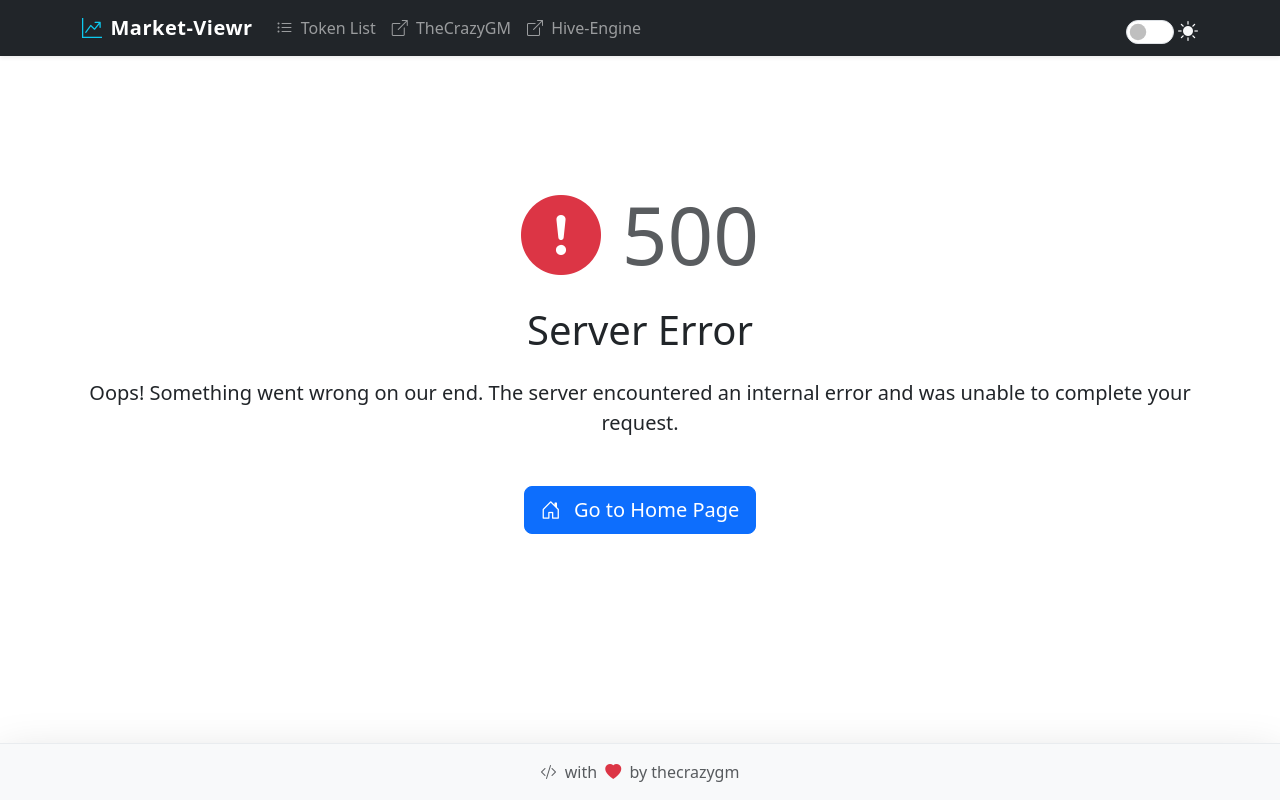
After one commit to TheCrazyGM/market-viewr, a Flask app: template templates/error_500.html in a window 1280 px wide. The commit adds this page. Run offline with Flask 3, Linux system fonts and the light colour scheme; the template is opened without the code that fills it, so the values that code supplies are empty; some libraries are stand-ins or nearby versions.

Commit message:
Improve market viewer functionality and UI
- Add proper dark mode toggle with persistent state
- Implement chart time period controls (7d/30d/90d/All)
- Enhance security with image URL validation
- Add custom error pages (404/500/generic)
- Improve UI with Bootstrap icons and consistent styling
- Fix chart rendering and template issues

🤖 Generated with [Claude Code](https://claude.ai/code)
Co-Authored-By: Claude <noreply@anthropic.com>

```diff
--- a/app.py
+++ b/app.py
@@ -1,15 +1,49 @@
 import json
+import re
 from datetime import datetime
+from urllib.parse import urlparse
 
 import pandas as pd
 import plotly
 import plotly.graph_objects as go
 import requests
-from flask import Flask, redirect, render_template, url_for
+from flask import Flask, redirect, render_template, request, url_for, abort
+from werkzeug.exceptions import HTTPException
 from hiveengine.api import Api
 from hiveengine.market import Market
 
 app = Flask(__name__)
+
+
+# Error handlers
+@app.errorhandler(404)
+def page_not_found(e):
+    """Handle 404 errors by showing a custom page."""
+    return render_template("error_404.html"), 404
+
+
+@app.errorhandler(500)
+def server_error(e):
+    """Handle 500 errors by showing a custom page."""
+    return render_template("error_500.html"), 500
+
+
+@app.errorhandler(Exception)
+def handle_exception(e):
+    """Handle any unexpected exceptions."""
+    # Pass through HTTP errors
+    if isinstance(e, HTTPException):
+        return e
+
+    # Log the error for debugging
+    app.logger.error(f"Unhandled exception: {str(e)}")
+
+    # Show generic error page
+    return render_template(
+        "error_generic.html",
+        code="500 - Server Error",
+        message="An unexpected error occurred. Please try again later."
+    ), 500
 
 
 # Custom Jinja2 filter for formatting timestamps
@@ -25,6 +59,31 @@ HE_HISTORY_API = "https://history.hive-engine.com"
 # Initialize hiveengine API
 he_api = Api(url="https://engine.thecrazygm.com/")
 he_market = Market()
+
+
+# Validate if URL is an image
+def is_valid_image_url(url):
+    """Check if a URL points to a valid image."""
+    if not url:
+        return False
+
+    # Basic URL validation
+    try:
+        result = urlparse(url)
+        if not all([result.scheme, result.netloc]):
+            return False
+
+        # Check for common image extensions
+        if not re.search(r"\.(jpg|jpeg|png|gif|svg|webp)$", url.lower()):
+            return False
+
+        # Check for potential script injection
+        if re.search(r"<script|javascript:|data:|onerror=", url.lower()):
+            return False
+
+        return True
+    except Exception:
+        return False
 
 
 # Get list of tokens
@@ -52,21 +111,28 @@ def get_token_info(token):
         ):
             try:
                 token_info["metadata"] = json.loads(token_info["metadata"])
+
+                # Validate icon URL if present
+                if token_info["metadata"] and "icon" in token_info["metadata"]:
+                    if not is_valid_image_url(token_info["metadata"]["icon"]):
+                        # Remove or replace invalid icon
+                        token_info["metadata"]["icon"] = None
+
             except json.JSONDecodeError:
                 # If metadata is not valid JSON, keep it as is
                 pass
 
         return token_info
-    except Exception as e:
-        print(f"Error getting token info: {e}")
+    except Exception:
         return None
 
 
 # Get token market data
-def get_market_data(symbol, days=7):
+def get_market_data(symbol, days=30):
     # Calculate timestamp in milliseconds
     timestamp_start = int((datetime.now().timestamp() - days * 24 * 60 * 60) * 1000)
     url = f"{HE_HISTORY_API}/marketHistory?symbol={symbol}&timestampStart={timestamp_start}"
+
     response = requests.get(url)
     if response.status_code == 200:
         data = response.json()
@@ -92,14 +158,14 @@ def get_trade_history(symbol, limit=20):
         # Use the Hive-Engine API to get trade history
         trades = he_market.get_trades_history(symbol=symbol, limit=limit)
         return trades
-    except Exception as e:
-        print(f"Error fetching trade history for {symbol}: {e}")
+    except Exception:
         return []
 
 
 # Routes
 @app.route("/")
 def index():
+    """Display the homepage with a list of all tokens."""
     # Get all tokens
     tokens = get_tokens()
 
@@ -108,6 +174,13 @@ def index():
         if token and "metadata" in token and isinstance(token["metadata"], str):
             try:
                 token["metadata"] = json.loads(token["metadata"])
+
+                # Validate icon URL if present
+                if token["metadata"] and "icon" in token["metadata"]:
+                    if not is_valid_image_url(token["metadata"]["icon"]):
+                        # Remove invalid icon
+                        token["metadata"]["icon"] = None
+
             except json.JSONDecodeError:
                 # If metadata is not valid JSON, keep it as is
                 pass
@@ -115,13 +188,17 @@ def index():
     return render_template("index.html", tokens=tokens)
 
 
+@app.route("/market/<token>/all")
+@app.route("/market/<token>/<int:days>")
 @app.route("/market/<token>")
-def market(token):
+def market(token, days=30):
+    """Display market data for a specific token."""
     token_info = get_token_info(token)
     if not token_info:
-        return redirect(url_for("index"))
+        abort(404)
 
-    market_data = get_market_data(token)
+    # Get market data with the specified timeframe
+    market_data = get_market_data(token, days=days)
 
     # Get buy and sell book
     buy_book = he_market.get_buy_book(symbol=token)
@@ -132,49 +209,64 @@ def market(token):
 
     # Create candlestick chart
     if market_data:
-        df = pd.DataFrame(market_data)
-        # Convert timestamp to datetime (timestamp is in seconds, not milliseconds)
-        df["timestamp"] = pd.to_datetime(df["timestamp"], unit="s")
+        try:
+            df = pd.DataFrame(market_data)
+            # Convert timestamp to datetime
+            # Check if timestamp appears to be in milliseconds
+            if df["timestamp"].max() > 1000000000000:  # Likely milliseconds if > 2001-09-09
+                df["timestamp"] = pd.to_datetime(df["timestamp"], unit="ms")
+            else:
+                df["timestamp"] = pd.to_datetime(df["timestamp"], unit="s")
 
-        fig = go.Figure(
-            data=[
-                go.Candlestick(
-                    x=df["timestamp"],
-                    open=df["openPrice"],
-                    high=df["highestPrice"],
-                    low=df["lowestPrice"],
-                    close=df["closePrice"],
-                    increasing_line=dict(color="#26a69a", width=2),
-                    decreasing_line=dict(color="#ef5350", width=2),
-                    increasing_fillcolor="#26a69a",
-                    decreasing_fillcolor="#ef5350",
-                )
-            ]
-        )
+            # Check if we should show all data or filter by days
+            is_all_time = request.path.endswith("/all")
 
-        fig.update_layout(
-            title=f"{token}/SWAP.HIVE Market Data",
-            xaxis_title="Date",
-            yaxis_title="Price (HIVE)",
-            xaxis_rangeslider_visible=False,
-            margin=dict(l=50, r=50, t=50, b=50),
-            height=500,
-            hovermode="x unified",
-            xaxis=dict(
-                showgrid=True,
-                gridcolor="#e9ecef",
-                linecolor="#ced4da",
-                tickcolor="#ced4da",
-            ),
-            yaxis=dict(
-                showgrid=True,
-                gridcolor="#e9ecef",
-                linecolor="#ced4da",
-                tickcolor="#ced4da",
-            ),
-        )
+            if not is_all_time:
+                # Filter the dataframe to only show the requested timespan
+                start_date = pd.Timestamp.now() - pd.Timedelta(days=days)
+                df = df[df["timestamp"] >= start_date]
 
-        chart_json = json.dumps(fig, cls=plotly.utils.PlotlyJSONEncoder)
+            fig = go.Figure(
+                data=[
+                    go.Candlestick(
+                        x=df["timestamp"],
+                        open=df["openPrice"],
+                        high=df["highestPrice"],
+                        low=df["lowestPrice"],
+                        close=df["closePrice"],
+                        increasing_line=dict(color="#26a69a", width=2),
+                        decreasing_line=dict(color="#ef5350", width=2),
+                        increasing_fillcolor="#26a69a",
+                        decreasing_fillcolor="#ef5350",
+                    )
+                ]
+            )
+
+            fig.update_layout(
+                title=f"{token}/SWAP.HIVE Market Data",
+                xaxis_title="Date",
+                yaxis_title="Price (HIVE)",
+                xaxis_rangeslider_visible=False,
+                margin=dict(l=50, r=50, t=50, b=50),
+                height=500,
+                hovermode="x unified",
+                xaxis=dict(
+                    showgrid=True,
+                    gridcolor="#e9ecef",
+                    linecolor="#ced4da",
+                    tickcolor="#ced4da",
+                ),
+                yaxis=dict(
+                    showgrid=True,
+                    gridcolor="#e9ecef",
+                    linecolor="#ced4da",
+                    tickcolor="#ced4da",
+                ),
+            )
+
+            chart_json = json.dumps(fig, cls=plotly.utils.PlotlyJSONEncoder)
+        except Exception:
+            chart_json = None
     else:
         chart_json = None
 
@@ -191,9 +283,10 @@ def market(token):
 
 @app.route("/view/<token>")
 def view(token):
+    """Display token information and richlist."""
     token_info = get_token_info(token)
     if not token_info:
-        return redirect(url_for("index"))
+        abort(404)
 
     richlist = get_richlist(token)
 
@@ -202,5 +295,11 @@ def view(token):
     )
 
 
+@app.route('/favicon.ico')
+def favicon():
+    """Serve the favicon."""
+    return redirect(url_for('static', filename='images/favicon.ico'))
+
+
 if __name__ == "__main__":
     app.run(debug=True, port=9000)
--- a/static/css/style.css
+++ b/static/css/style.css
@@ -3,6 +3,12 @@
 body {
     padding-bottom: 70px;
     /* For the fixed footer */
+    transition: background-color 0.3s ease;
+}
+
+.navbar-brand {
+    font-weight: 700;
+    letter-spacing: 0.5px;
 }
 
 .footer {
@@ -20,7 +26,13 @@ body {
 }
 
 .card-header {
+    display: flex;
+    align-items: center;
     font-weight: bold;
+}
+
+.card-header i {
+    margin-right: 0.5rem;
 }
 
 .table {
@@ -32,20 +44,37 @@ body {
     background-color: #0d6efd;
 }
 
+/* Add hover effect to buttons */
+.btn {
+    transition: all 0.2s ease;
+}
+
+.btn:hover {
+    transform: translateY(-1px);
+    box-shadow: 0 4px 8px rgba(0, 0, 0, 0.1);
+}
+
 /* Candlestick chart container */
 #candlestick-chart {
     width: 100%;
 }
 
-/* Theme toggle button styles */
+/* Error pages */
+.error-page {
+    min-height: 70vh;
+}
+
+/* Theme toggle switch styles */
 #themeToggle {
     cursor: pointer;
-    padding: 0.375rem 0.75rem;
-    border-radius: 0.25rem;
+    width: 3rem;
+    height: 1.5rem;
 }
 
-#themeToggle i {
+.form-check-label i {
     font-size: 1.25rem;
+    vertical-align: middle;
+    margin-left: 0.25rem;
 }
 
 /* Dark mode specific styles */
--- a/templates/base.html
+++ b/templates/base.html
@@ -13,27 +13,46 @@
     <script src="https://cdn.plot.ly/plotly-3.0.0.min.js" charset="utf-8"></script>
     <!-- Custom CSS -->
     <link rel="stylesheet" href="{{ url_for('static', filename='css/style.css') }}">
+    <link rel="icon" href="{{ url_for('static', filename='images/favicon.ico') }}" type="image/x-icon">
 </head>
 
 <body>
     <!-- Header -->
-    <nav class="navbar navbar-expand-lg navbar-dark bg-dark">
+    <nav class="navbar navbar-expand-lg navbar-dark bg-dark shadow-sm sticky-top">
         <div class="container">
-            <a class="navbar-brand" href="{{ url_for('index') }}">Market-Viewr</a>
+            <a class="navbar-brand" href="{{ url_for('index') }}">
+                <i class="bi bi-graph-up-arrow text-info me-2"></i>Market-Viewr
+            </a>
             <button class="navbar-toggler" type="button" data-bs-toggle="collapse" data-bs-target="#navbarNav">
                 <span class="navbar-toggler-icon"></span>
             </button>
             <div class="collapse navbar-collapse" id="navbarNav">
                 <ul class="navbar-nav me-auto">
                     <li class="nav-item">
-                        <a class="nav-link" href="{{ url_for('index') }}">Token List</a>
+                        <a class="nav-link" href="{{ url_for('index') }}">
+                            <i class="bi bi-list-ul me-1"></i> Token List
+                        </a>
+                    </li>
+                    <li class="nav-item">
+                        <a class="nav-link" href="https://thecrazygm.com" target="_blank">
+                            <i class="bi bi-box-arrow-up-right me-1"></i> TheCrazyGM
+                        </a>
+                    </li>
+
+                    <li class="nav-item">
+                        <a class="nav-link" href="https://hive-engine.com" target="_blank">
+                            <i class="bi bi-box-arrow-up-right me-1"></i> Hive-Engine
+                        </a>
                     </li>
                 </ul>
                 <div class="d-flex">
-                    <button class="btn btn-outline-light" id="themeToggle">
-                        <i class="bi bi-sun-fill" id="lightIcon"></i>
-                        <i class="bi bi-moon-fill d-none" id="darkIcon"></i>
-                    </button>
+                    <div class="form-check form-switch mt-2">
+                        <input class="form-check-input" type="checkbox" id="themeToggle">
+                        <label class="form-check-label text-light" for="themeToggle">
+                            <i class="bi bi-sun-fill" id="lightIcon"></i>
+                            <i class="bi bi-moon-fill d-none" id="darkIcon"></i>
+                        </label>
+                    </div>
                 </div>
             </div>
         </div>
@@ -45,9 +64,11 @@
     </div>
 
     <!-- Footer -->
-    <footer class="footer py-3 bg-light fixed-bottom" id="appFooter">
+    <footer class="footer py-3 bg-light fixed-bottom shadow-lg" id="appFooter">
         <div class="container text-center">
-            <span class="text-muted">Made with ❤️ by thecrazygm</span>
+            <span class="text-muted">
+                <i class="bi bi-code-slash me-1"></i> with <i class="bi bi-heart-fill text-danger mx-1"></i> by thecrazygm
+            </span>
         </div>
     </footer>
 
@@ -64,40 +85,31 @@
 
             // Check for saved theme preference
             const savedTheme = localStorage.getItem('theme');
-            if (savedTheme) {
-                htmlElement.setAttribute('data-bs-theme', savedTheme);
-                updateIcons(savedTheme);
-                updateFooter(savedTheme);
+            if (savedTheme === 'dark') {
+                htmlElement.setAttribute('data-bs-theme', 'dark');
+                themeToggle.checked = true;
+                updateIconsAndUI('dark');
             }
 
-            // Toggle theme on button click
-            themeToggle.addEventListener('click', function() {
-                const currentTheme = htmlElement.getAttribute('data-bs-theme');
-                const newTheme = currentTheme === 'dark' ? 'light' : 'dark';
-
+            // Toggle theme on switch change
+            themeToggle.addEventListener('change', function() {
+                const newTheme = this.checked ? 'dark' : 'light';
                 htmlElement.setAttribute('data-bs-theme', newTheme);
                 localStorage.setItem('theme', newTheme);
-                updateIcons(newTheme);
-                updateFooter(newTheme);
+                updateIconsAndUI(newTheme);
             });
 
-            // Update icons based on current theme
-            function updateIcons(theme) {
+            // Update UI based on current theme
+            function updateIconsAndUI(theme) {
+                // Update icons
                 if (theme === 'dark') {
                     lightIcon.classList.add('d-none');
                     darkIcon.classList.remove('d-none');
+                    appFooter.classList.remove('bg-light');
+                    appFooter.classList.add('bg-dark');
                 } else {
                     lightIcon.classList.remove('d-none');
                     darkIcon.classList.add('d-none');
-                }
-            }
-
-            // Update footer based on current theme
-            function updateFooter(theme) {
-                if (theme === 'dark') {
-                    appFooter.classList.remove('bg-light');
-                    appFooter.classList.add('bg-dark');
-                } else {
                     appFooter.classList.remove('bg-dark');
                     appFooter.classList.add('bg-light');
                 }
--- /dev/null
+++ b/templates/error_500.html
@@ -0,0 +1,18 @@
+{% extends "base.html" %}
+
+{% block title %}Market-Viewr - Server Error{% endblock %}
+
+{% block content %}
+<div class="d-flex flex-column align-items-center justify-content-center text-center py-5 error-page">
+    <div class="display-1 text-muted mb-4">
+        <i class="bi bi-exclamation-circle-fill text-danger"></i> 500
+    </div>
+    <h1 class="mb-4">Server Error</h1>
+    <p class="lead mb-5">
+        Oops! Something went wrong on our end. The server encountered an internal error and was unable to complete your request.
+    </p>
+    <a href="{{ url_for('index') }}" class="btn btn-primary btn-lg">
+        <i class="bi bi-house-door me-2"></i> Go to Home Page
+    </a>
+</div>
+{% endblock %}
--- a/templates/index.html
+++ b/templates/index.html
@@ -11,7 +11,7 @@
     <div class="col-12">
         <div class="card">
             <div class="card-header bg-primary text-white d-flex justify-content-between align-items-center">
-                <h5 class="mb-0">Available Tokens</h5>
+                <h5 class="mb-0"><i class="bi bi-coin me-2"></i>Available Tokens</h5>
                 <div class="input-group" style="max-width: 300px;">
                     <input type="text" id="tokenSearch" class="form-control" placeholder="Search tokens...">
                     <button class="btn btn-light" type="button" id="clearSearch">
```
Also changed, not shown: templates/error_404.html (added, +18 -0 lines), templates/error_generic.html (added, +18 -0 lines), templates/market.html (+71 -21 lines), templates/view.html (+5 -3 lines), static/images/favicon.ico (added), static/images/favicon.svg (added).
